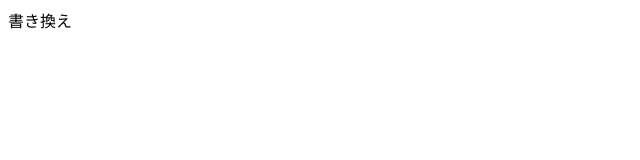
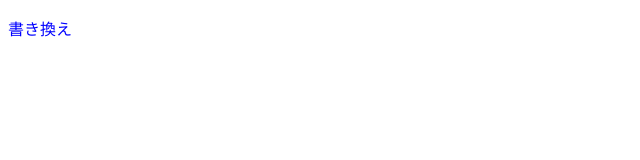
Before and after one commit to satomitu/20250512, a plain HTML site: page index.html in a window 1280 px wide. Shown: the whole page, without its empty margins (0-640 px from the left). Drawn offline with Linux system fonts and the light colour scheme.

Commit message:
文字の色を青にした

```diff
--- a/index.html
+++ b/index.html
@@ -5,6 +5,6 @@
     <title>タイトル</title>
   </head>
   <body>
-    書き換え
+    <p style="color:blue">書き換え
   </body>
 </html>
```
